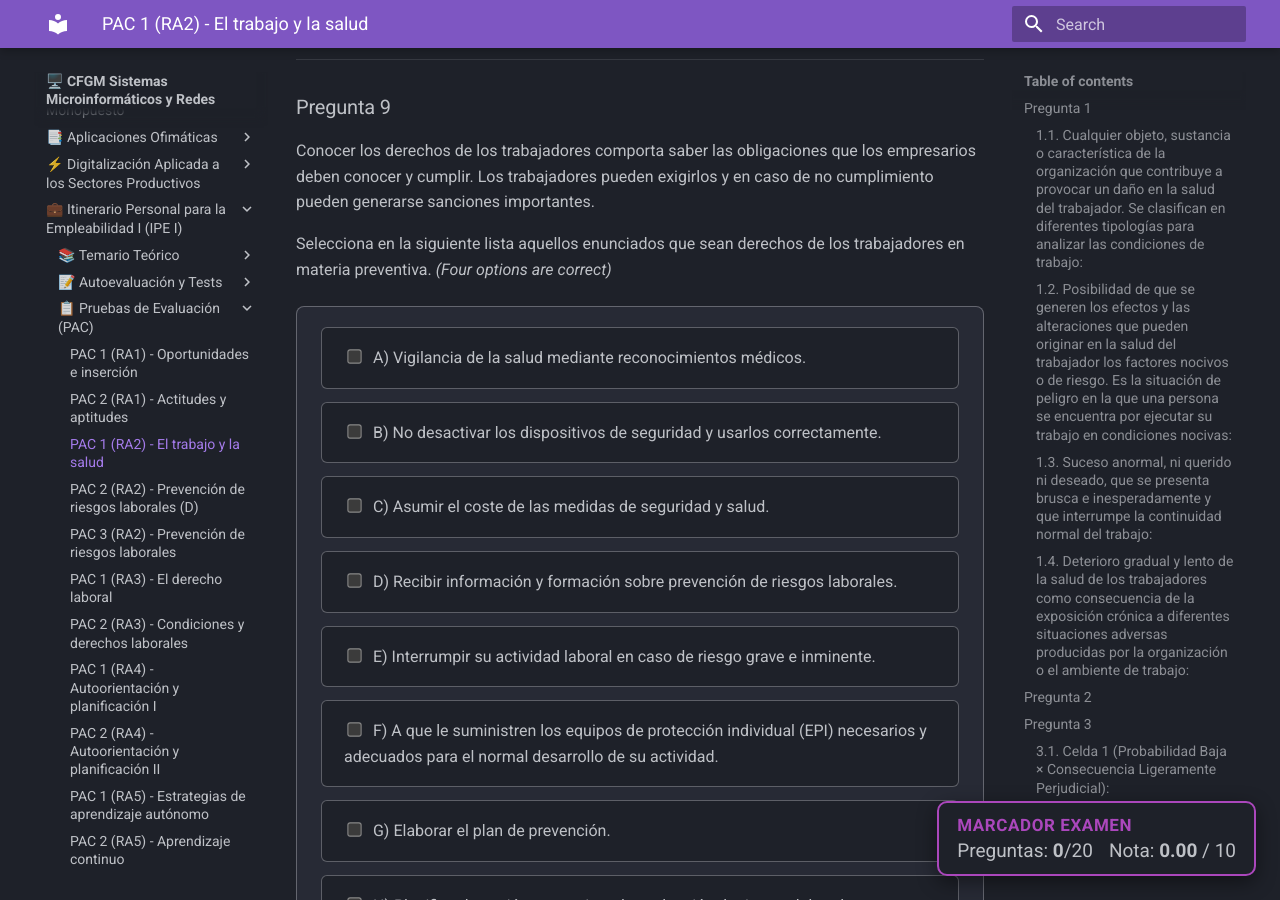
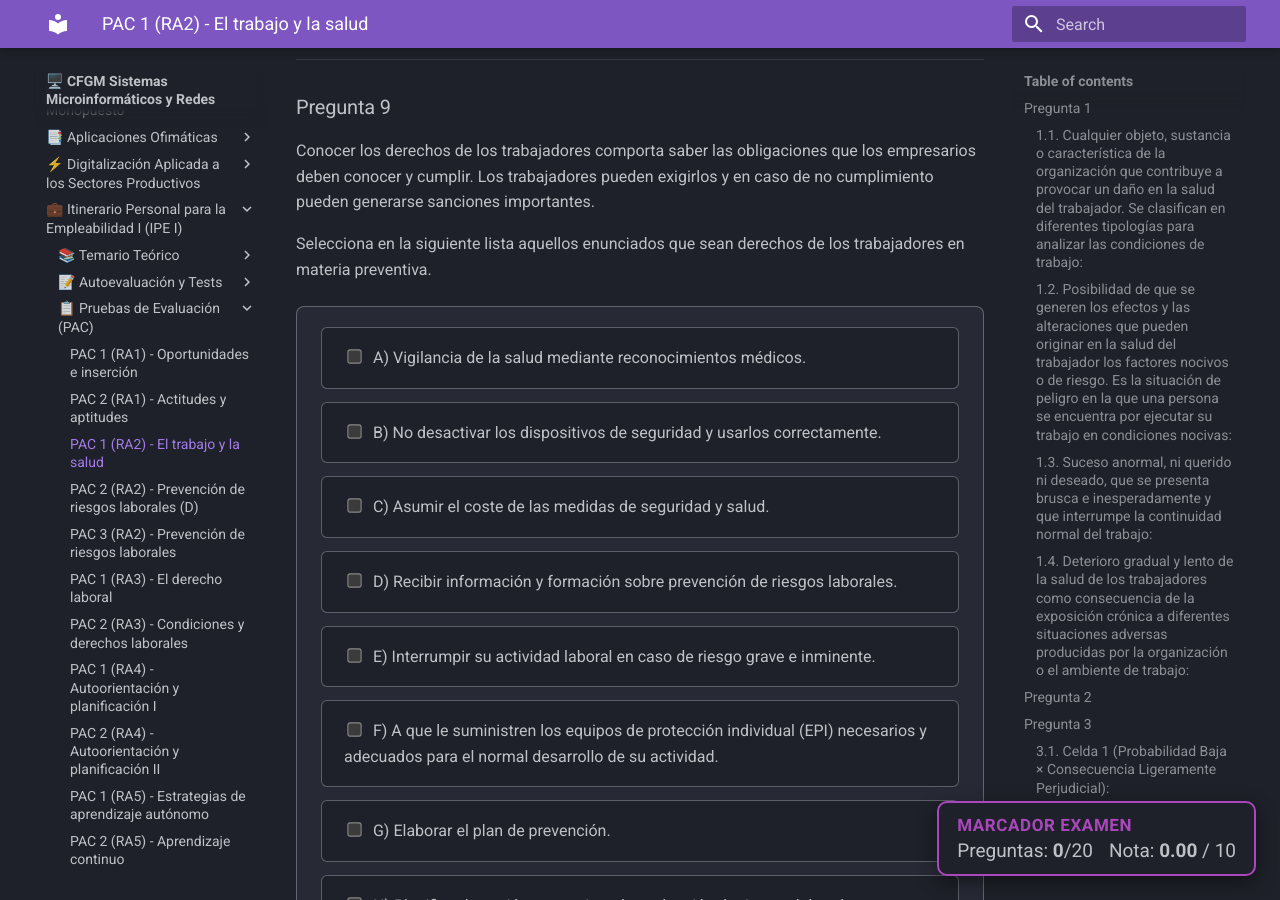
Before and after one commit to Beamspark/SMR-Apuntes, an MkDocs documentation site: the page built from docs/smr/itinerario/pac/pac-1-ra2.md, in a window 1280 px wide and 900 px high, scrolled down 9286 px. Built offline with MkDocs 1.6.1 and Material for MkDocs 9.7.7, drawn with Linux system fonts in a browser that asks for light colours.

Commit message:
Update pac-1-ra2.md

```diff
--- a/docs/smr/itinerario/pac/pac-1-ra2.md
+++ b/docs/smr/itinerario/pac/pac-1-ra2.md
@@ -691,7 +691,7 @@ Relaciona cada tipología de responsabilidad en prevención de riesgos laborales
 ### Pregunta 9
 Conocer los derechos de los trabajadores comporta saber las obligaciones que los empresarios deben conocer y cumplir. Los trabajadores pueden exigirlos y en caso de no cumplimiento pueden generarse sanciones importantes.
 
-Selecciona en la siguiente lista aquellos enunciados que sean derechos de los trabajadores en materia preventiva. *(Four options are correct)*
+Selecciona en la siguiente lista aquellos enunciados que sean derechos de los trabajadores en materia preventiva.
 
 <div class="quiz-multi" data-expected="4">
 <div class="quiz-multi-options">
```
